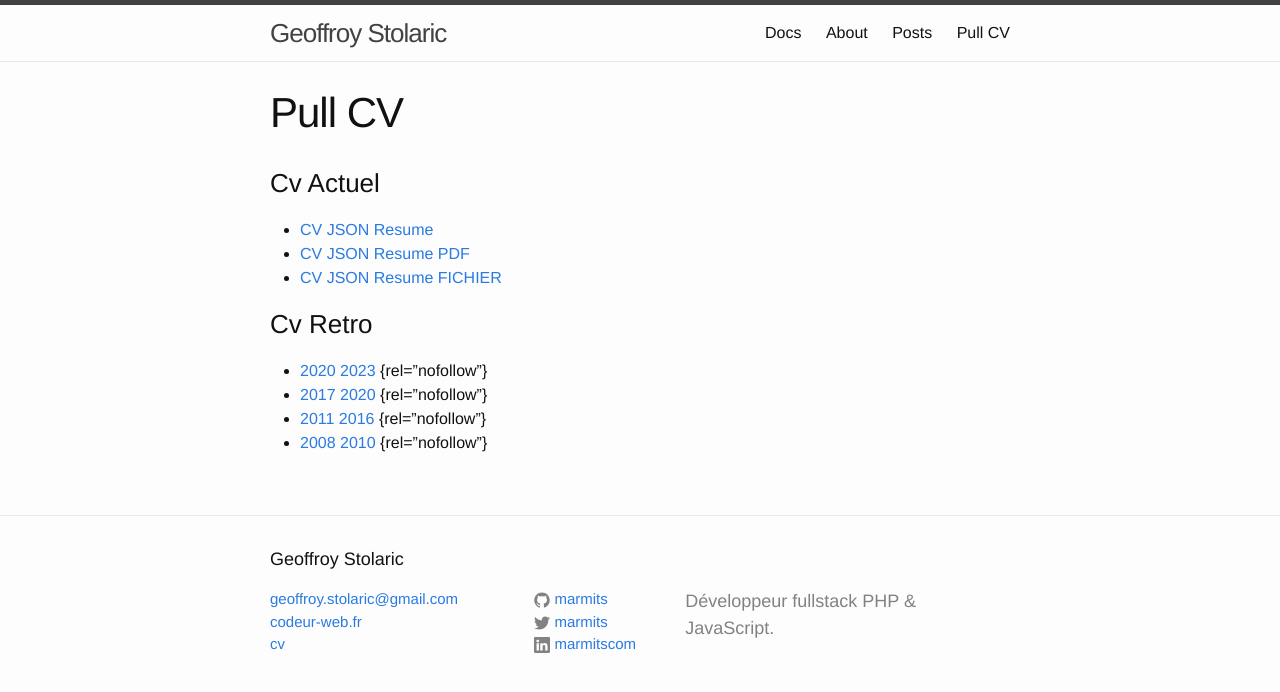
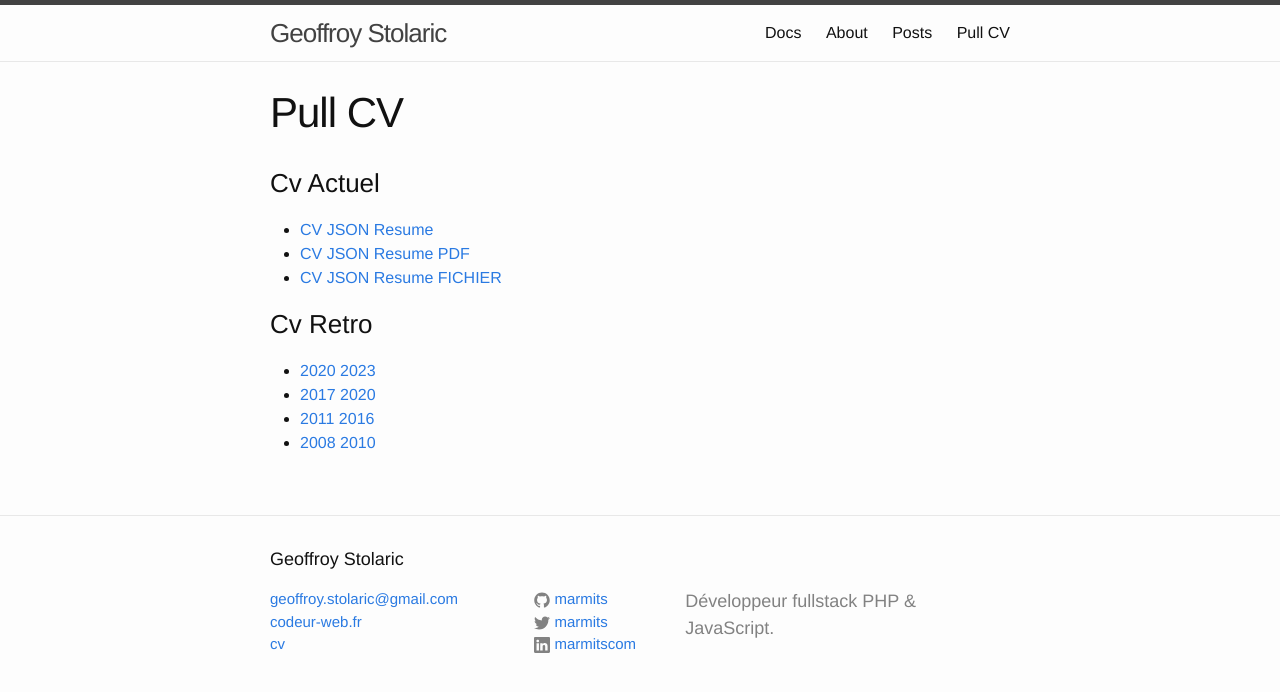
Before and after one commit to marmits/marmits.github.io, a Jekyll site: the page built from pull.md, in a window 1280 px wide. Shown: the top 692 px of the page. Built offline with Jekyll 4.4.1, drawn with Linux system fonts in a browser that asks for light colours.

```diff
--- a/pull.md
+++ b/pull.md
@@ -20,10 +20,10 @@ b { color: #0969DA ;font-size: 2em;}
 
 
 ### Cv Retro
-- [2020 2023 ][cv2020]{:target="_blank"}{rel="nofollow"}
-- [2017 2020 ][cv2017]{:target="_blank"}{rel="nofollow"}
-- [2011 2016 ][cv2012]{:target="_blank"}{rel="nofollow"}
-- [2008 2010 ][cv2010]{:target="_blank"}{rel="nofollow"}
+- [2020 2023 ][cv2020]{:target="_blank"}{:rel="nofollow"}
+- [2017 2020 ][cv2017]{:target="_blank"}{:rel="nofollow"}
+- [2011 2016 ][cv2012]{:target="_blank"}{:rel="nofollow"}
+- [2008 2010 ][cv2010]{:target="_blank"}{:rel="nofollow"}
 
 
 
```
